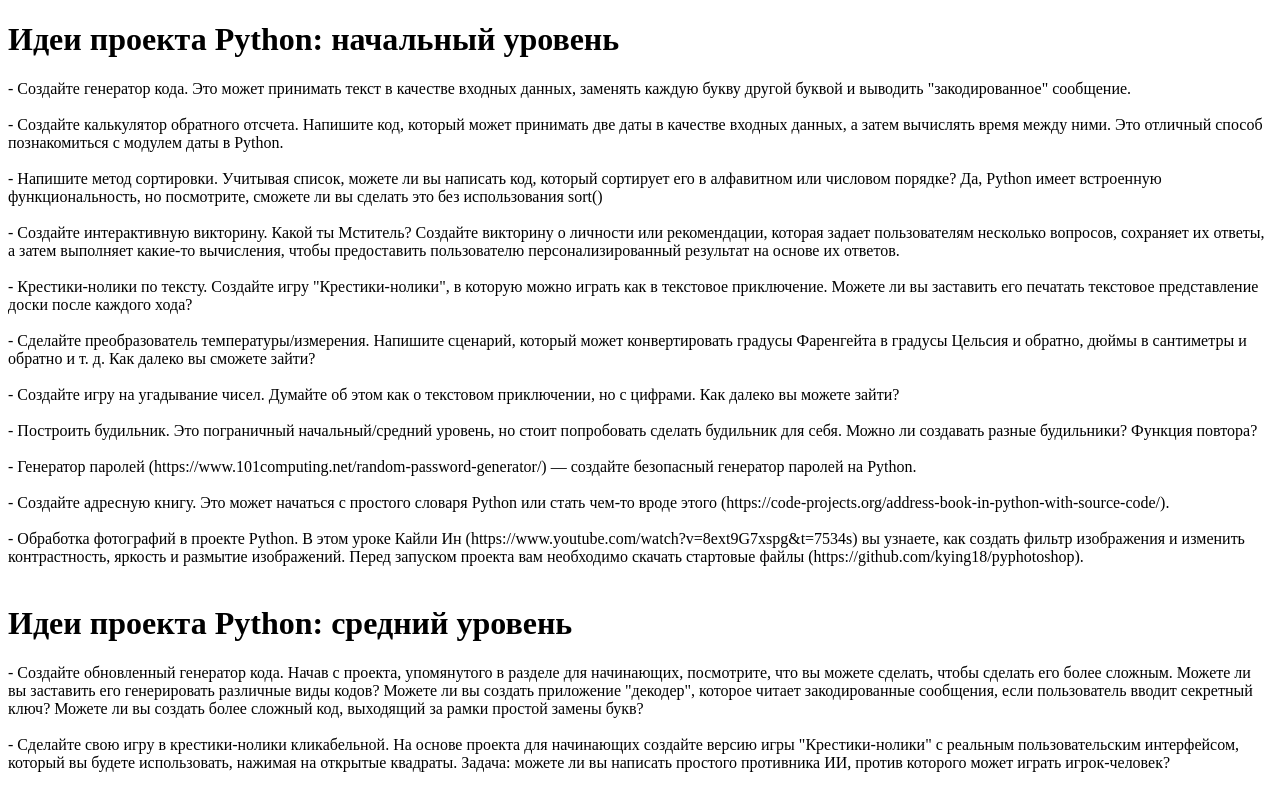
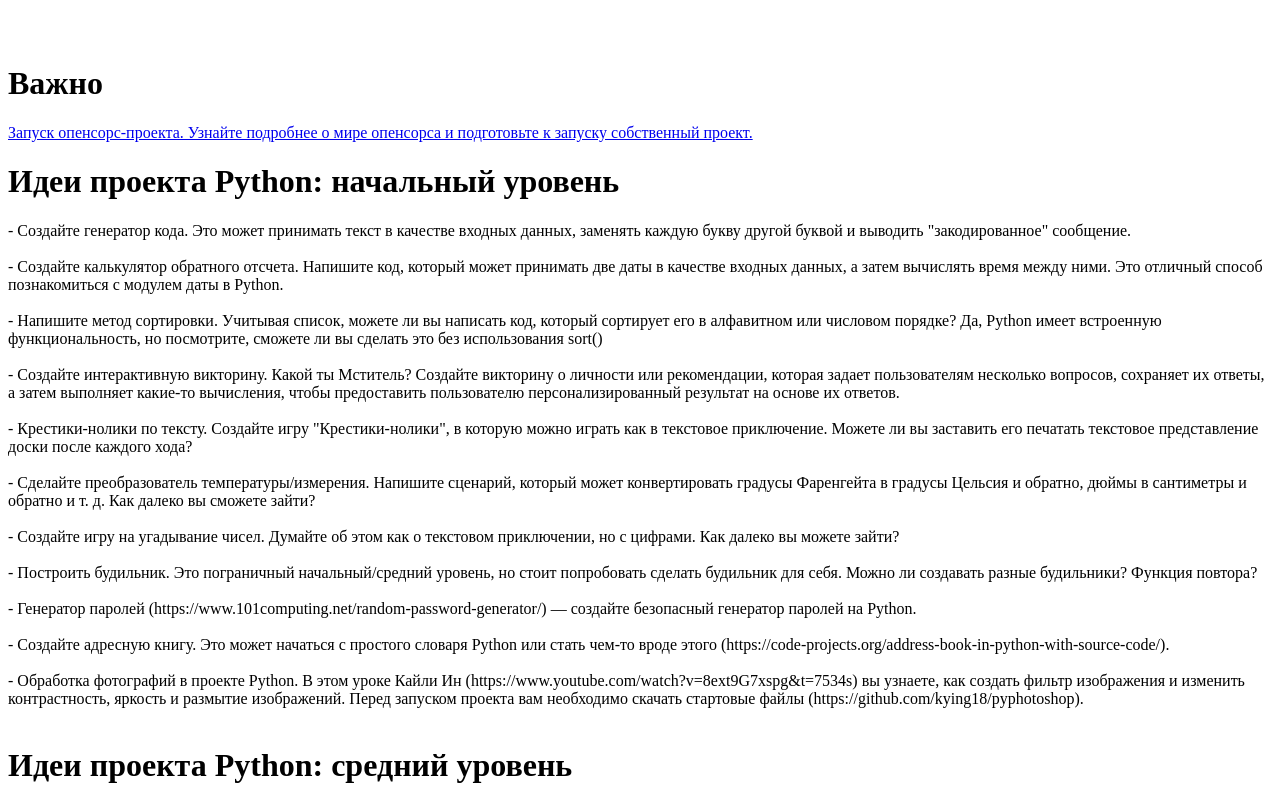
Before and after one commit to dm-fedorov/dm-fedorov.github.io, a plain HTML site: page index.html in a window 1280 px wide. Shown: the top 789 px of the page. Drawn offline with Linux system fonts and the light colour scheme.

Commit message:
Update index.html

```diff
--- a/index.html
+++ b/index.html
@@ -4,6 +4,10 @@
 <title>Простые идеи для начала программирования на Python</title>
 </head>
   <body>
+    <br><br>
+<h1>Важно</h1>
+
+<a href="https://opensource.guide/ru/starting-a-project/">Запуск опенсорс-проекта. Узнайте подробнее о мире опенсорса и подготовьте к запуску собственный проект.</a>
 
 <h1>Идеи проекта Python: начальный уровень</h1>
 
```
